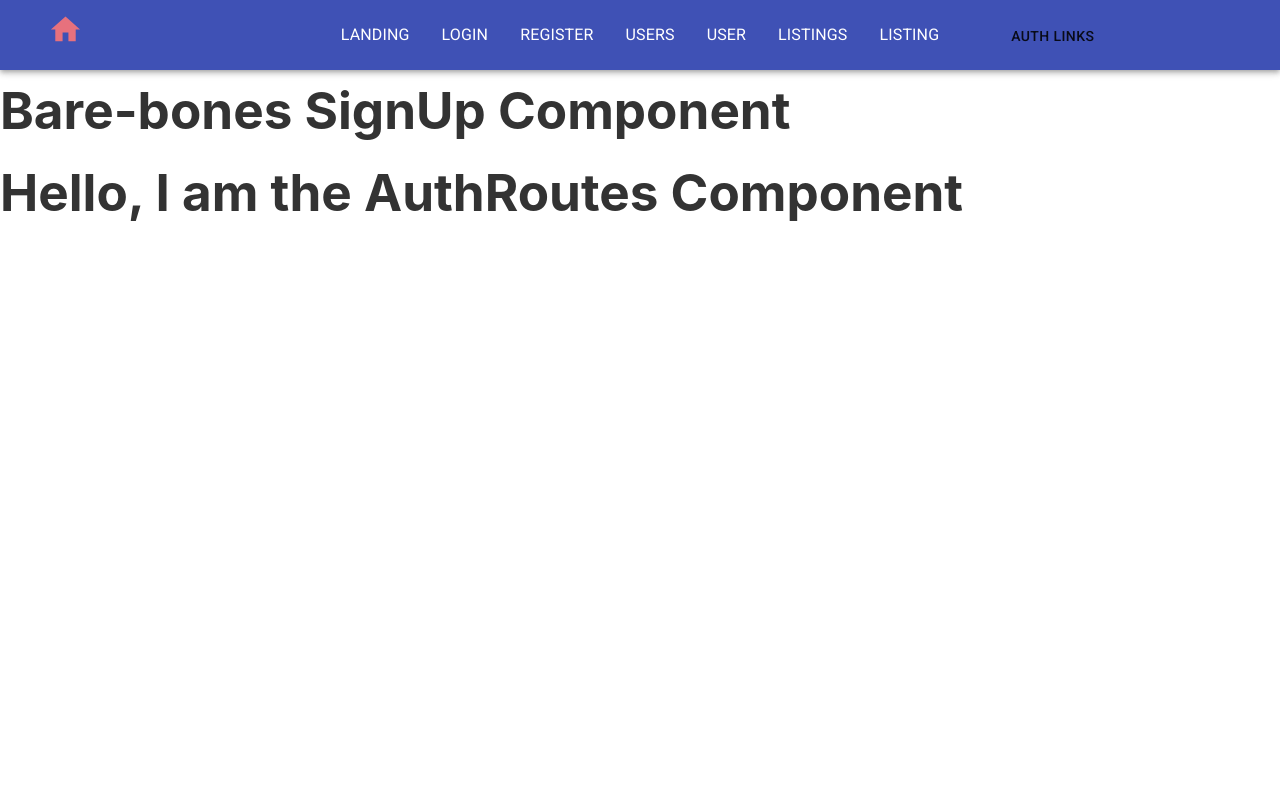
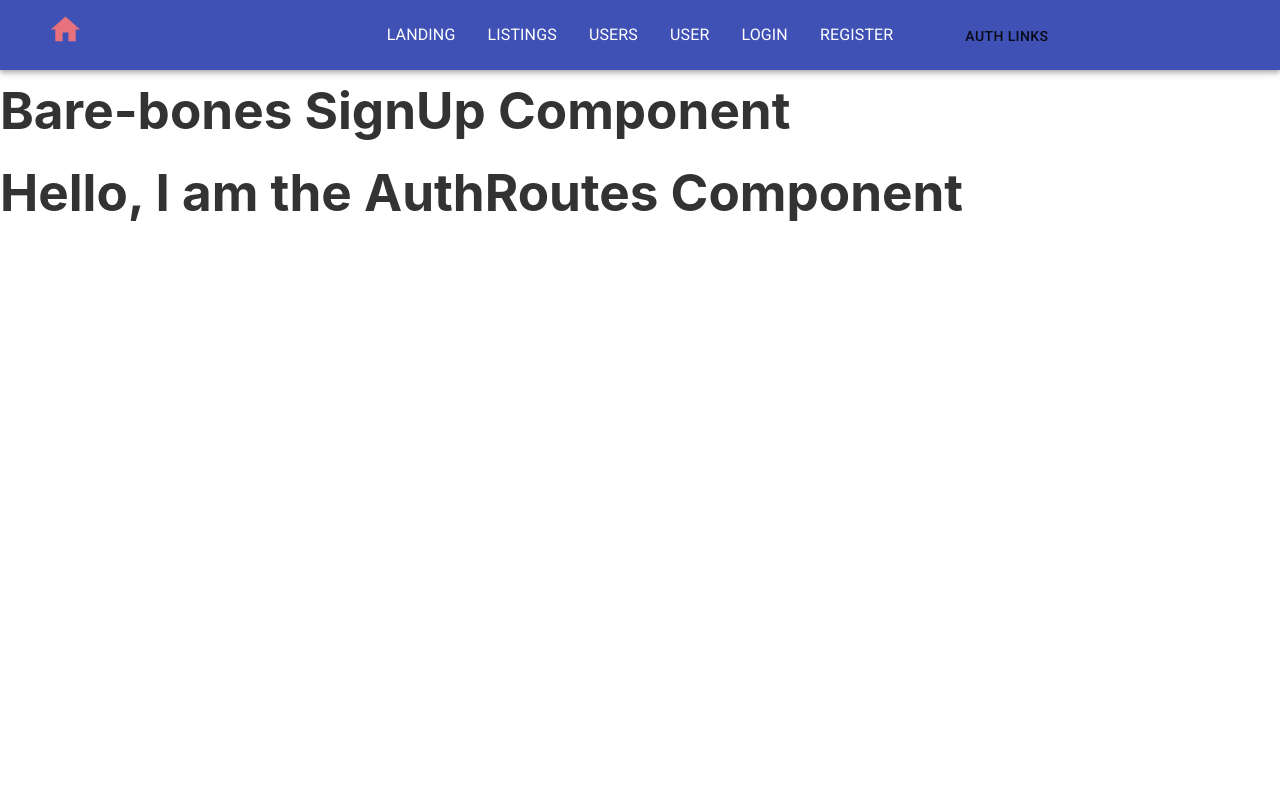
Before and after one commit to tobynboudreaux/RuntimeTerror, a React (Create React App) app in the folder HotelYeah/: page /signUp in a window 1280 px wide. Shown: the top 800 px of the page. Built offline with nearby package versions, Linux system fonts and the light colour scheme.

Commit message:
navbar rearrange

```diff
--- a/HotelYeah/src/components/navbar/Links.tsx
+++ b/HotelYeah/src/components/navbar/Links.tsx
@@ -4,12 +4,12 @@ import { List, ListItem, ListItemText, makeStyles } from '@material-ui/core';
 
     export const navLinks = [
         { title: `Landing`, path: `/` },
+        // { title: `Listings`, path: `/listings` },
+        { title: `Listings`, path: `/listing` },
+        { title: `Users`, path: `/users` },
+        { title: `User`, path: `/user` },
         { title: `Login`, path: `/login` },
         { title: `Register`, path: `/signUp` },
-        { title: `Users`, path: `/users` },
-        { title: `User`, path: `/user` },
-        { title: `Listings`, path: `/listings` },
-        { title: `Listing`, path: `/listing` },
     ]
 
 const Links = () => {
```
